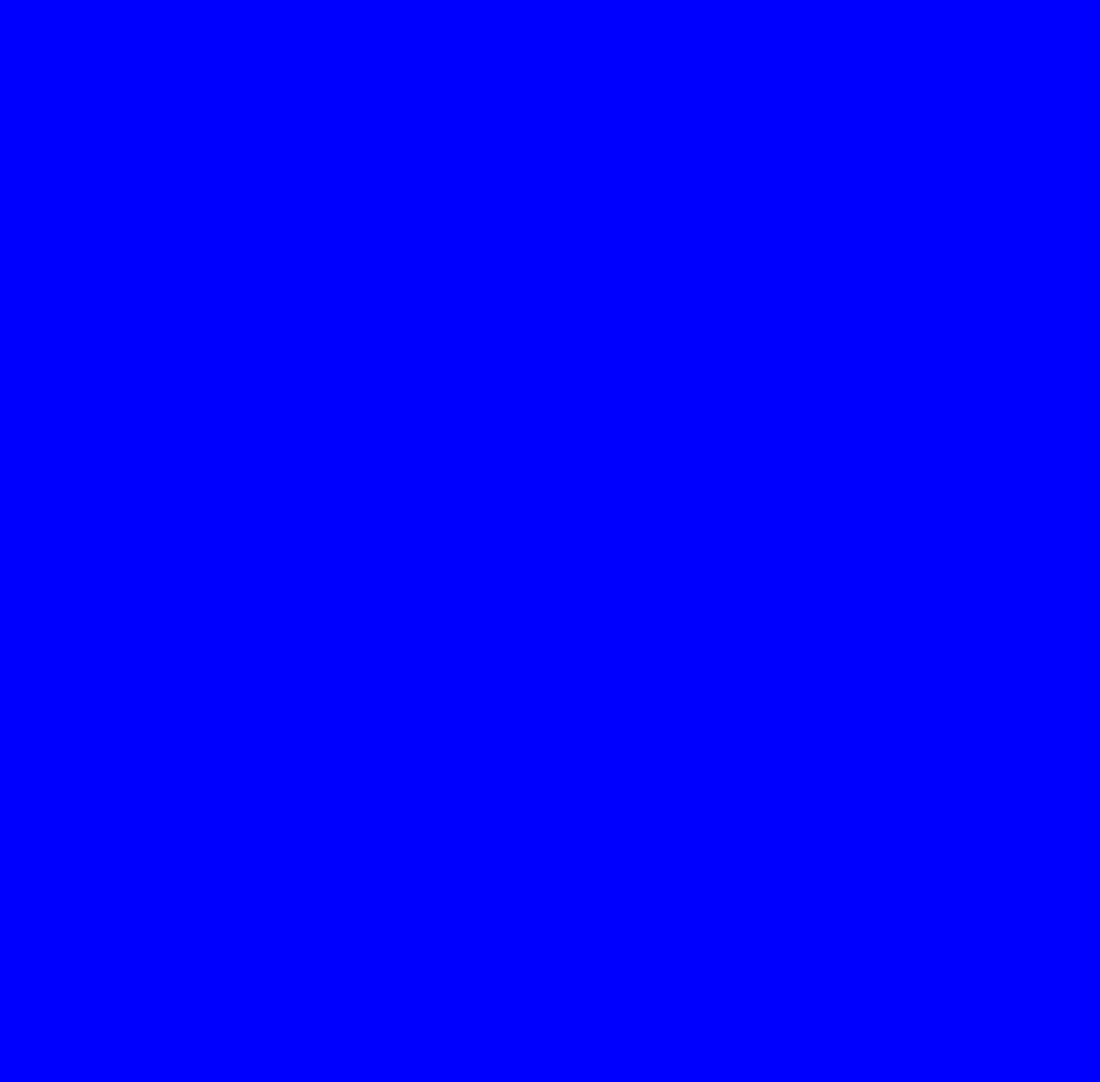
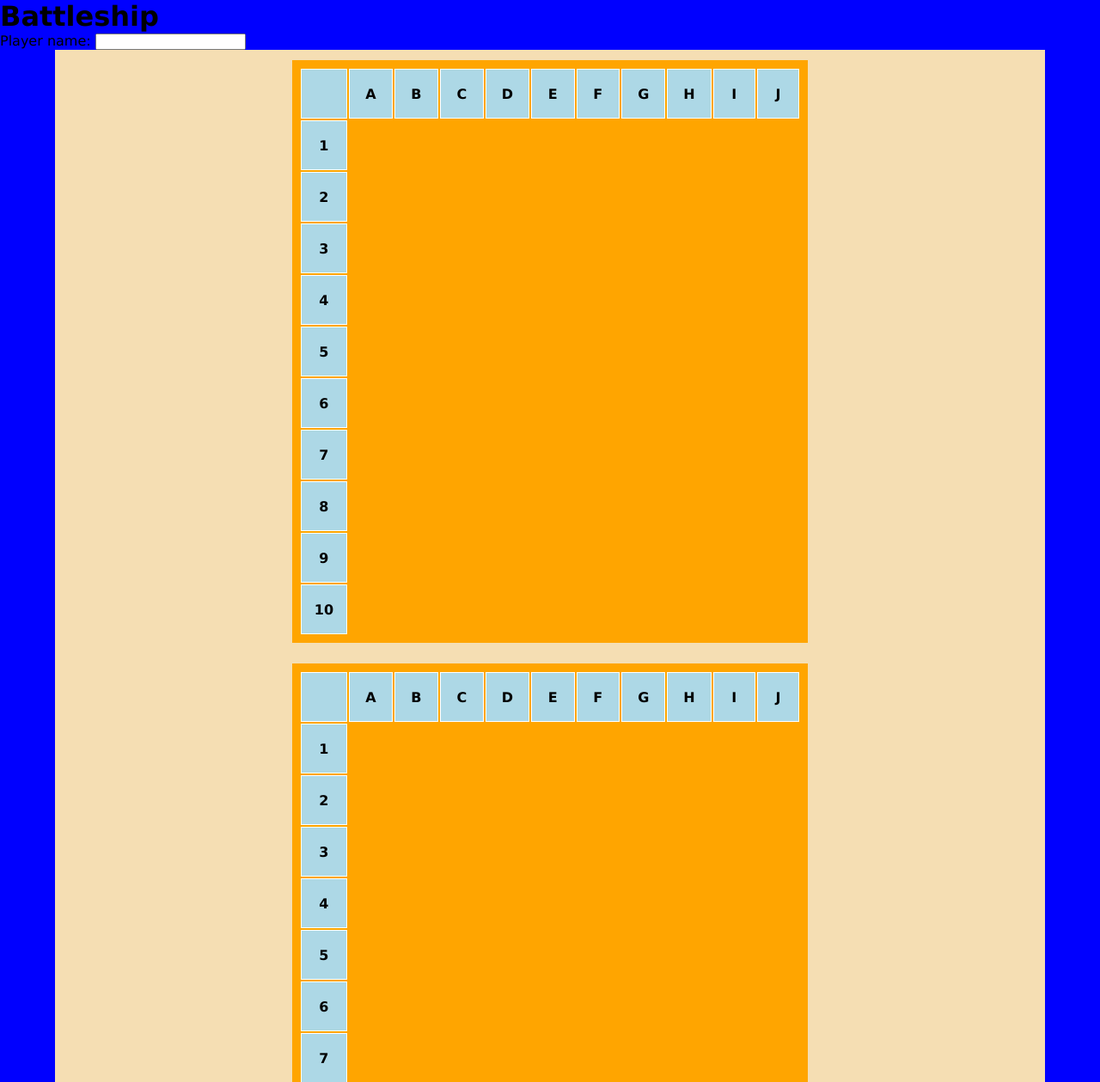
Before and after one commit to Th3-Ian/battleship, a website built with webpack: page src/index.html in a window 1280 px wide. Shown: the top 1259 px of the page at 86% size. Before the commit the page ends 800 px from the top, so only its background shows below. Built offline with nearby package versions, Linux system fonts and the light colour scheme.

Commit message:
created basic user interface + gameboard table

```diff
--- a/src/index.html
+++ b/src/index.html
@@ -3,8 +3,126 @@
   <head>
     <meta charset="UTF-8" />
     <meta http-equiv="X-UA-Compatible" content="IE=edge" />
-    <meta name="viewport" content="width=device-width, initial-scale=1.0" />
+    <meta name="viewport" content="width=device-width,initial-scale=1" />
     <title>BattleShip</title>
+    <script defer="defer" src="main.js"></script>
   </head>
-  <body></body>
+  <body>
+    <header>
+      <h1>Battleship</h1>
+      <label for="pname">Player name:</label>
+      <input type="text" id="pname" name="pname" />
+    </header>
+    <div class="main-body">
+      <section class="player-holder">
+        <table class="player-board">
+          <thead>
+            <tr>
+              <th></th>
+              <th>A</th>
+              <th>B</th>
+              <th>C</th>
+              <th>D</th>
+              <th>E</th>
+              <th>F</th>
+              <th>G</th>
+              <th>H</th>
+              <th>I</th>
+              <th>J</th>
+            </tr>
+          </thead>
+          <tbody>
+            <tr>
+              <th>1</th>
+            </tr>
+            <tr>
+              <th>2</th>
+            </tr>
+            <tr>
+              <th>3</th>
+            </tr>
+            <tr>
+              <th>4</th>
+            </tr>
+            <tr>
+              <th>5</th>
+            </tr>
+            <tr>
+              <th>6</th>
+            </tr>
+            <tr>
+              <th>7</th>
+            </tr>
+            <tr>
+              <th>8</th>
+            </tr>
+            <tr>
+              <th>9</th>
+            </tr>
+            <tr>
+              <th>10</th>
+            </tr>
+          </tbody>
+        </table>
+      </section>
+      <section class="computer-holder">
+        <table class="computer-board">
+          <thead>
+            <tr>
+              <th></th>
+              <th>A</th>
+              <th>B</th>
+              <th>C</th>
+              <th>D</th>
+              <th>E</th>
+              <th>F</th>
+              <th>G</th>
+              <th>H</th>
+              <th>I</th>
+              <th>J</th>
+            </tr>
+          </thead>
+          <tbody>
+            <tr>
+              <th>1</th>
+            </tr>
+            <tr>
+              <th>2</th>
+            </tr>
+            <tr>
+              <th>3</th>
+            </tr>
+            <tr>
+              <th>4</th>
+            </tr>
+            <tr>
+              <th>5</th>
+            </tr>
+            <tr>
+              <th>6</th>
+            </tr>
+            <tr>
+              <th>7</th>
+            </tr>
+            <tr>
+              <th>8</th>
+            </tr>
+            <tr>
+              <th>9</th>
+            </tr>
+            <tr>
+              <th>10</th>
+            </tr>
+          </tbody>
+        </table>
+      </section>
+    </div>
+    <div class="player-fleet">
+      <div class="boats"></div>
+      <div class="game-controls">
+        <button id="shuffle">Shuffle</button>
+        <button id="start">Start</button>
+      </div>
+    </div>
+  </body>
 </html>
--- a/src/styles/main.scss
+++ b/src/styles/main.scss
@@ -1,5 +1,72 @@
 $bg: blue;
+
+*{
+	margin: 0;
+	padding: 0;
+	font-family: Verdana, Geneva, Tahoma, sans-serif;
+	letter-spacing: 2;
+}
 
 body {
   background-color: $bg;
 }
+
+div {
+	display: block;
+	background-color: wheat;
+}
+
+section {
+	display: block;
+	background-color: orange;
+	margin: 12px;
+}
+
+.main-body {
+	width: 90%;
+	display: flex;
+	flex-wrap: wrap;
+	justify-content: center;
+	margin: auto;
+}
+
+section {
+	width: 600px;
+	min-height: 400px;
+}
+
+table {
+	width: 100%;
+	padding: 8px;
+}
+
+td, th {
+	border: 3px solid black;
+  width: 8.6%;
+  position: relative;
+	text-align: center;
+
+}
+td:after {
+  content: '';
+  display: block;
+	margin-top: 26px;
+}
+td, th {
+  width: 4rem;
+  height: 3.5rem;
+  border: 1px solid #ccc;
+  text-align: center;
+}
+th {
+  background: lightblue;
+  border-color: white;
+}
+
+.player-fleet {
+	width: 80%;
+	display: flex;
+	flex-wrap: wrap;
+	margin: auto;
+	padding: 16px;
+}
--- a/webpack.config.js
+++ b/webpack.config.js
@@ -1,22 +1,23 @@
 // Generated using webpack-cli https://github.com/webpack/webpack-cli
 
-const path = require("path");
-const HtmlWebpackPlugin = require("html-webpack-plugin");
+const path = require('path');
+const HtmlWebpackPlugin = require('html-webpack-plugin');
+const { cache } = require('webpack');
 
-const isProduction = process.env.NODE_ENV == "production";
+const isProduction = process.env.NODE_ENV == 'production';
 
-const stylesHandler = "style-loader";
+const stylesHandler = 'style-loader';
 
 const config = {
-  entry: "./src/index.js",
+  entry: './src/index.js',
   output: {
-    path: path.resolve(__dirname, "dist"),
+    path: path.resolve(__dirname, 'dist')
   },
   plugins: [
     new HtmlWebpackPlugin({
-      template: "./src/index.html",
-			filename: "./index.html"
-    }),
+      template: './src/index.html',
+      filename: './index.html'
+    })
 
     // Add your plugins here
     // Learn more about plugins from https://webpack.js.org/configuration/plugins/
@@ -25,32 +26,33 @@ const config = {
     rules: [
       {
         test: /\.(js|jsx)$/i,
-        loader: "babel-loader",
+        loader: 'babel-loader'
       },
       {
         test: /\.css$/i,
-        use: [stylesHandler, "css-loader"],
+        use: [stylesHandler, 'css-loader']
       },
       {
         test: /\.s[ac]ss$/i,
-        use: [stylesHandler, "css-loader", "sass-loader"],
+        use: [stylesHandler, 'css-loader', 'sass-loader']
       },
       {
         test: /\.(eot|svg|ttf|woff|woff2|png|jpg|gif)$/i,
-        type: "asset",
-      },
+        type: 'asset'
+      }
 
       // Add your rules for custom modules here
       // Learn more about loaders from https://webpack.js.org/loaders/
-    ],
-  },
+    ]
+  }
 };
 
 module.exports = () => {
   if (isProduction) {
-    config.mode = "production";
+    config.mode = 'production';
   } else {
-    config.mode = "development";
+    config.mode = 'development';
   }
+
   return config;
 };
```
Also changed, not shown: dist/index.html, dist/main.js.
